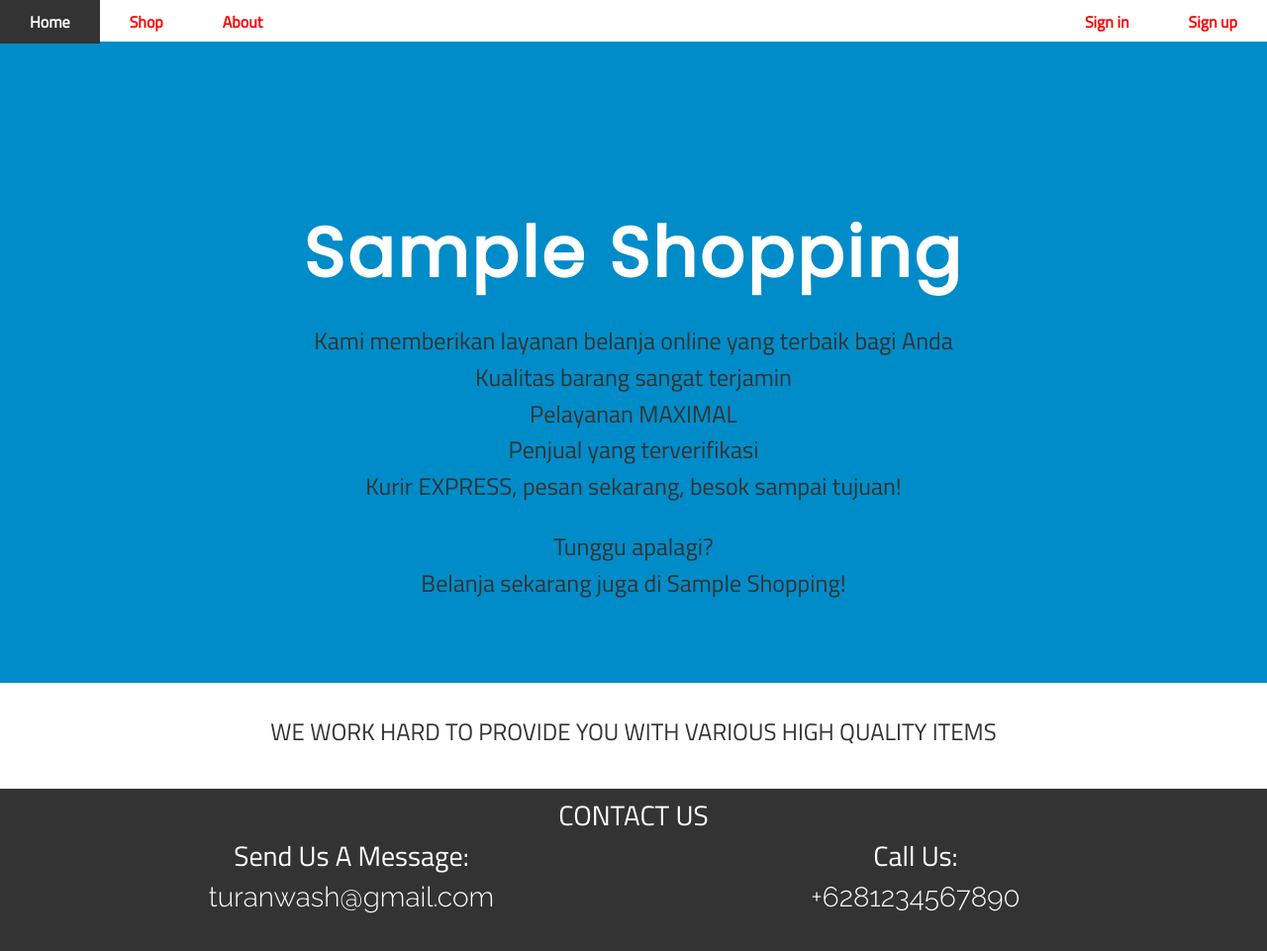
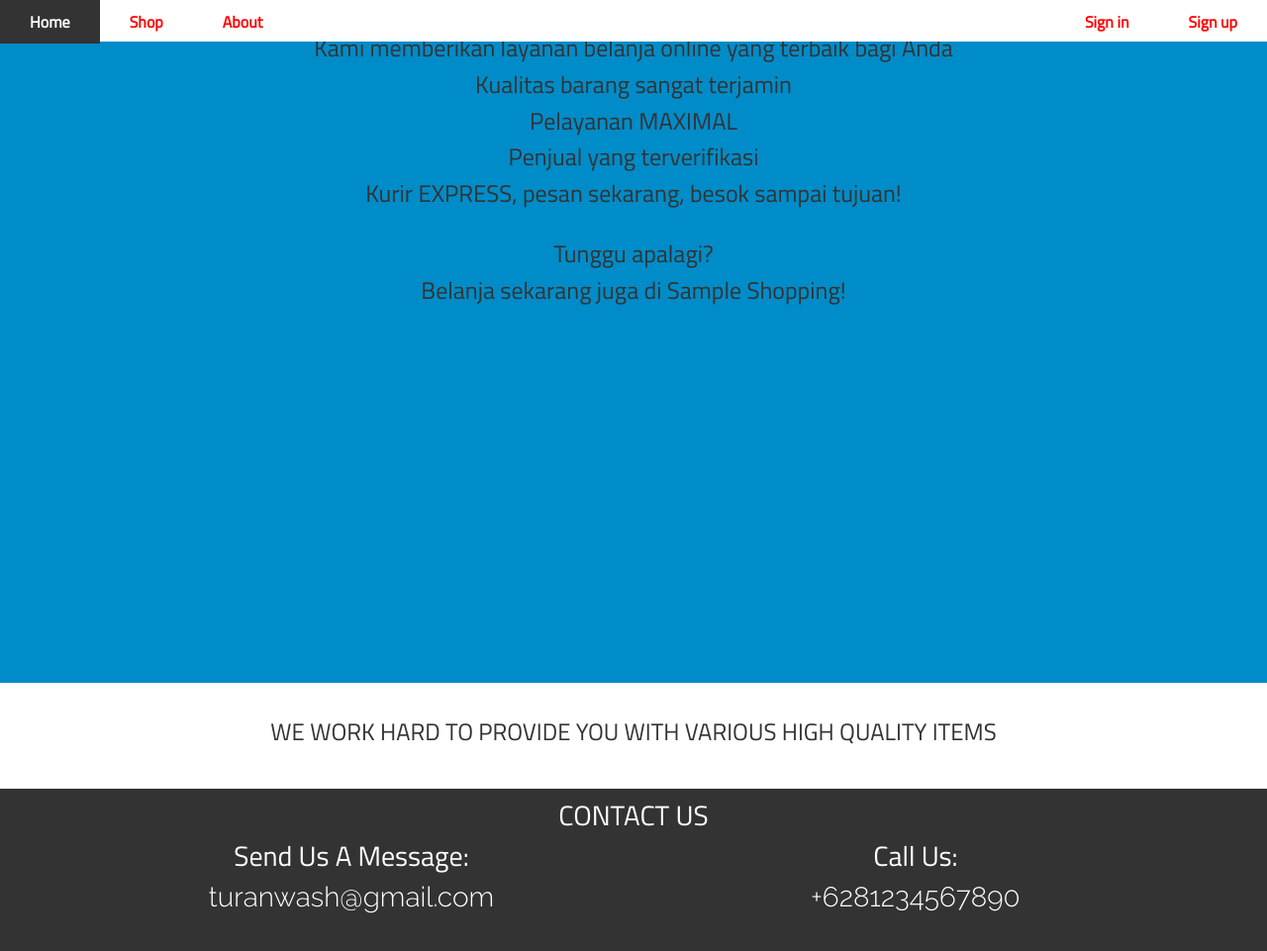
Before and after one commit to Pen1810/PWebE-2018, a PHP site: page /about.php in a window 1280 px wide. Shown: the whole page at 99% size. Run offline with PHP 8.4, Linux system fonts and the light colour scheme; some web fonts are replaced.

Commit message:
css nya aneh wkwk

```diff
--- a/about.php
+++ b/about.php
@@ -47,9 +47,6 @@ session_start();
 <div id="headerwrap">
     <div class="container bounceInDown animated">
         <br>
-        <h1>Sample Shopping</h1>
-        <br>
-        <div style="color: white;">
         <h4>Kami memberikan layanan belanja online yang terbaik bagi Anda</h4>
         <h4>Kualitas barang sangat terjamin</h4>
         <h4>Pelayanan MAXIMAL</h4>
@@ -58,7 +55,7 @@ session_start();
         <br>
         <h4>Tunggu apalagi?</h4>
         <h4>Belanja sekarang juga di Sample Shopping!</h4>
-        </div>
+        <br>
     </div><!-- /container -->
 </div><!-- /headerwrap -->
 
```
Lines whose indentation alone changed are shown as unchanged.
